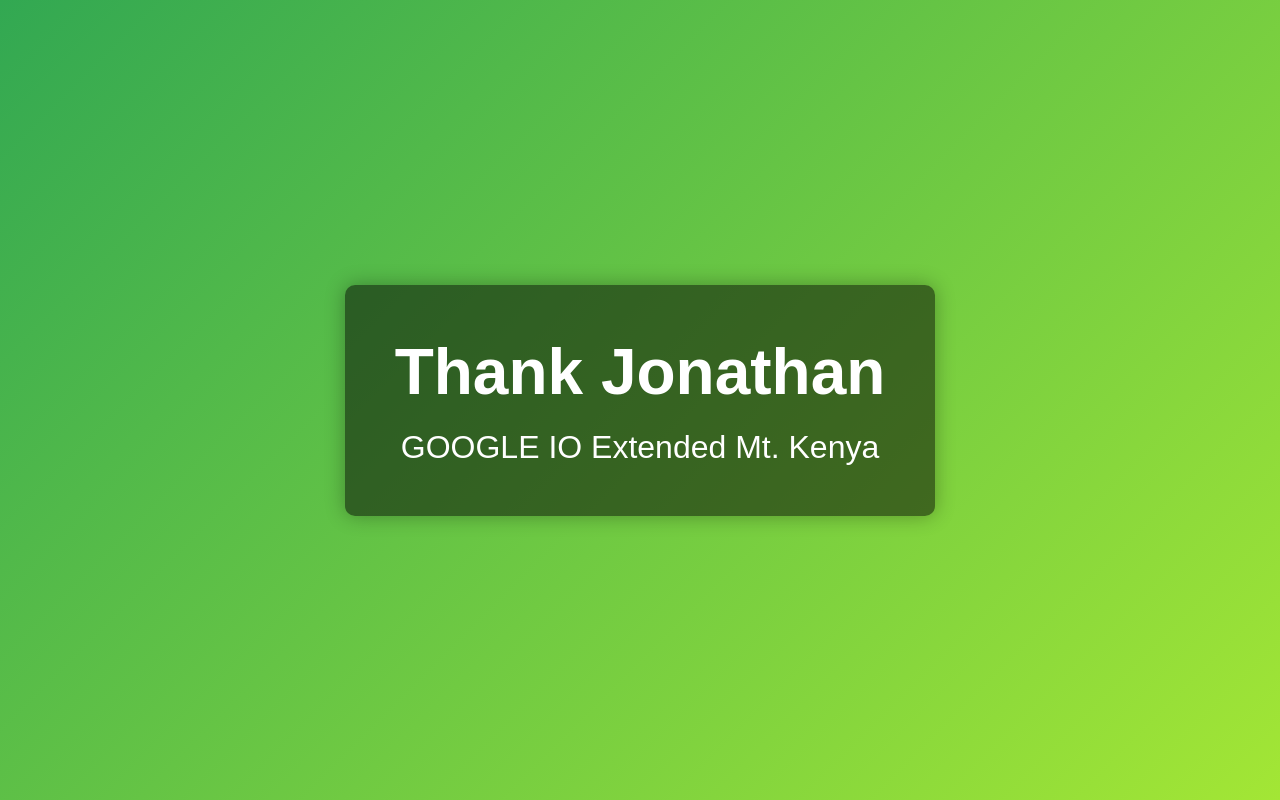
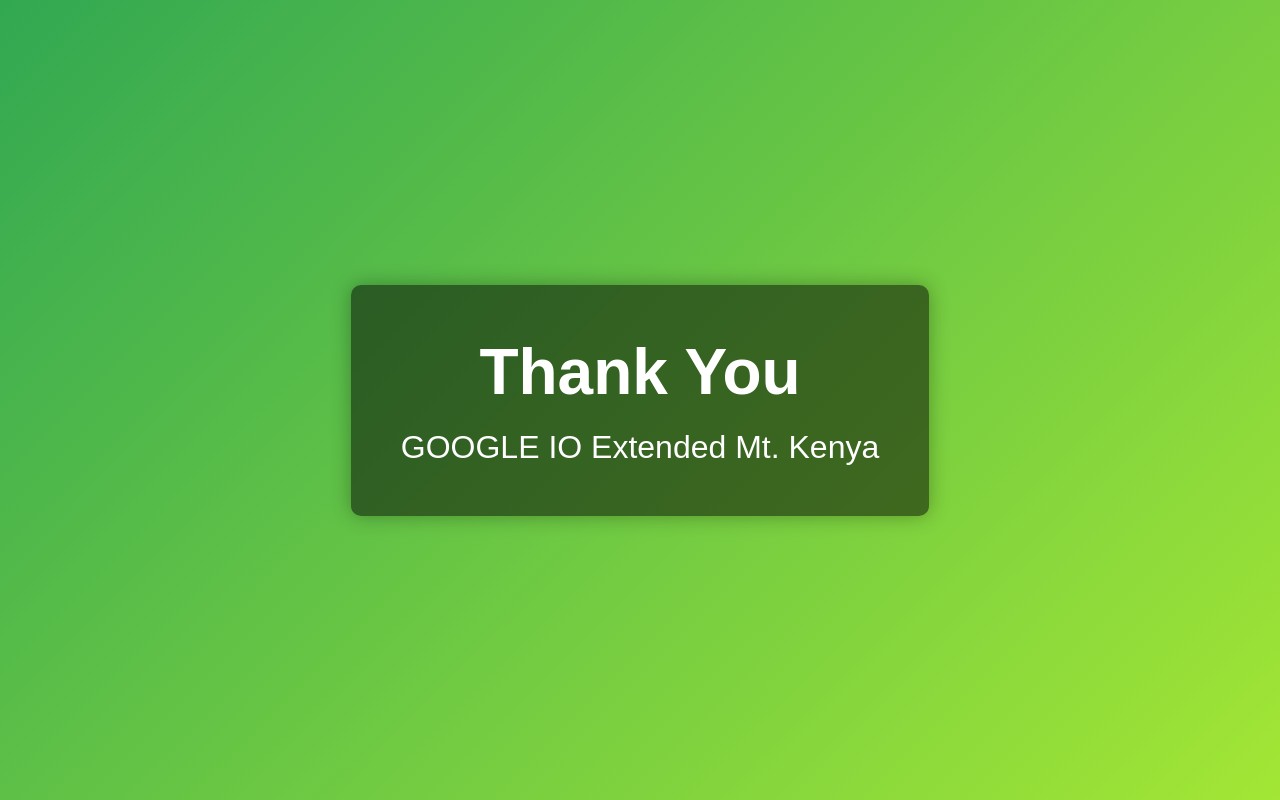
Before and after one commit to joe6276/GDG-CI-CD, a website: page assets/index.html in a window 1280 px wide. Drawn offline with Linux system fonts and the light colour scheme.

Commit message:
Node Ci-CD

```diff
--- a/assets/index.html
+++ b/assets/index.html
@@ -46,7 +46,7 @@
 </head>
 <body>
     <div class="container">
-        <h1>Thank Jonathan</h1>
+        <h1>Thank You</h1>
         <p>GOOGLE IO Extended Mt. Kenya</p>
     </div>
 </body>
```
